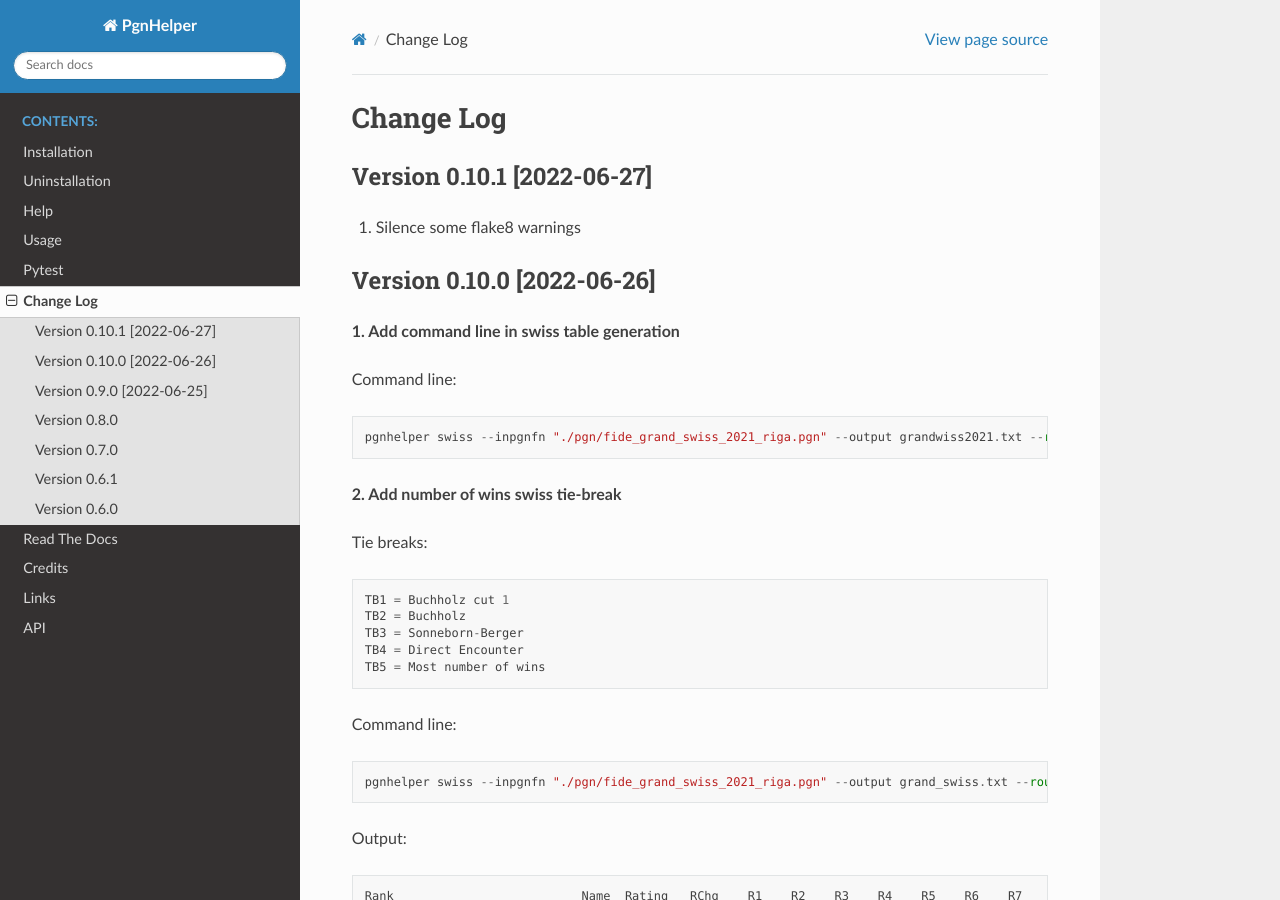
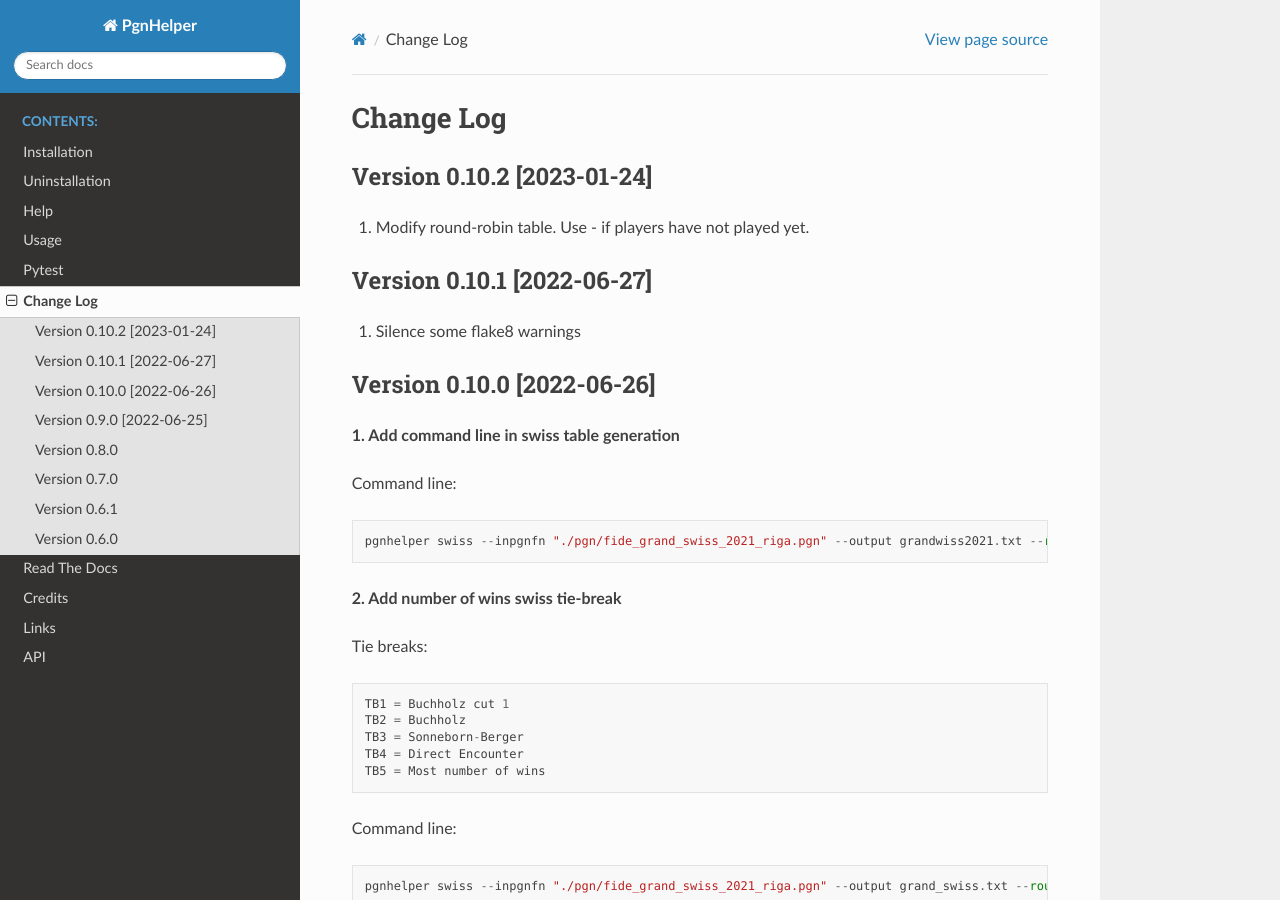
Before and after one commit to fsmosca/pgnhelper, a Sphinx documentation site: the page built from docs/changelog.rst, in a window 1280 px wide and 900 px high. Built offline with Sphinx 7.4.7 and the Read the Docs theme 2.0.0, drawn with Linux system fonts in a browser that asks for light colours.

Commit message:
Update changelog.rst

```diff
--- a/docs/changelog.rst
+++ b/docs/changelog.rst
@@ -1,5 +1,11 @@
 Change Log
 ==========
+
+Version 0.10.2 [2023-01-24]
+"""""""""""""""""""""""""""
+
+1. Modify round-robin table. Use - if players have not played yet.
+
 
 Version 0.10.1 [2022-06-27]
 """""""""""""""""""""""""""
```
